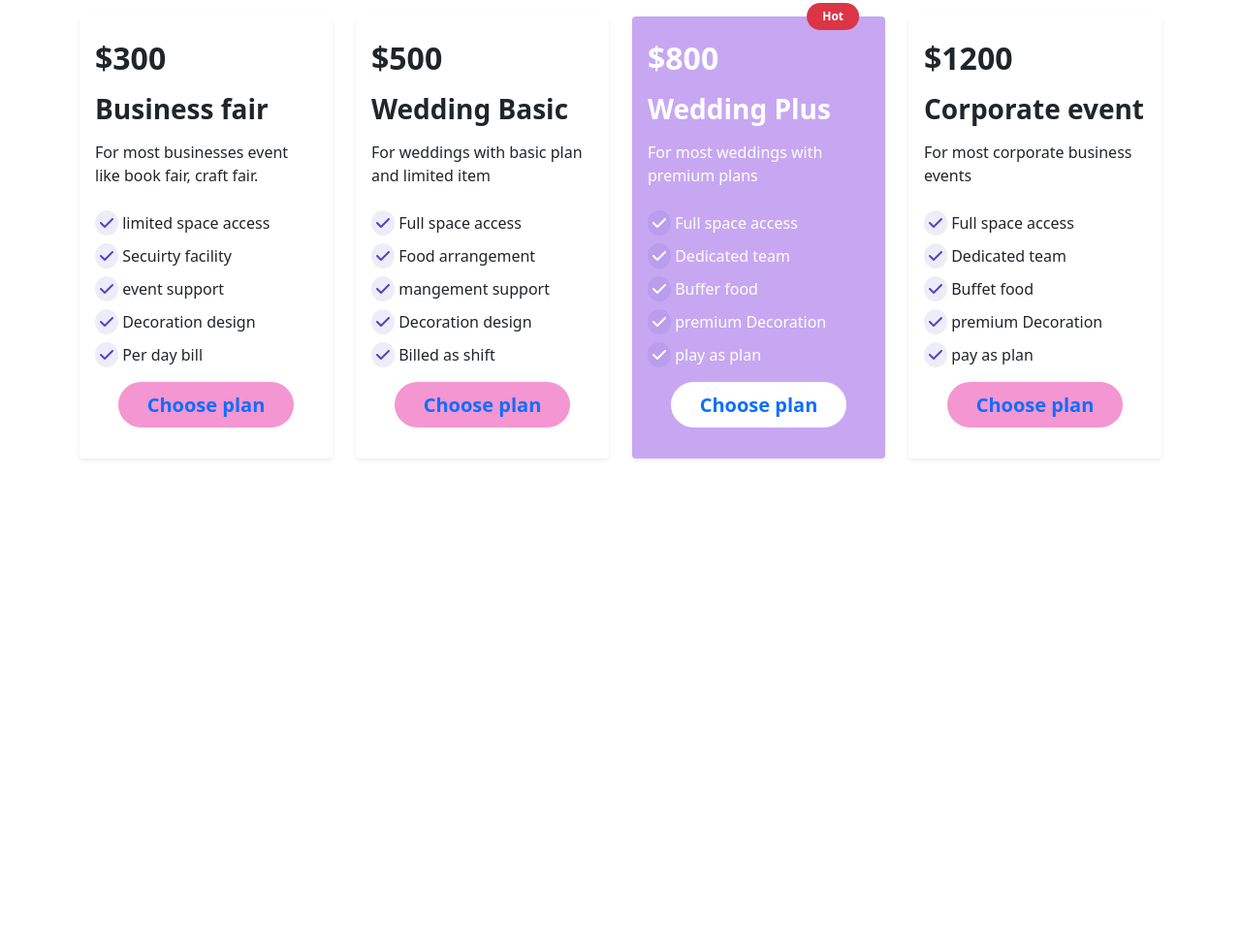
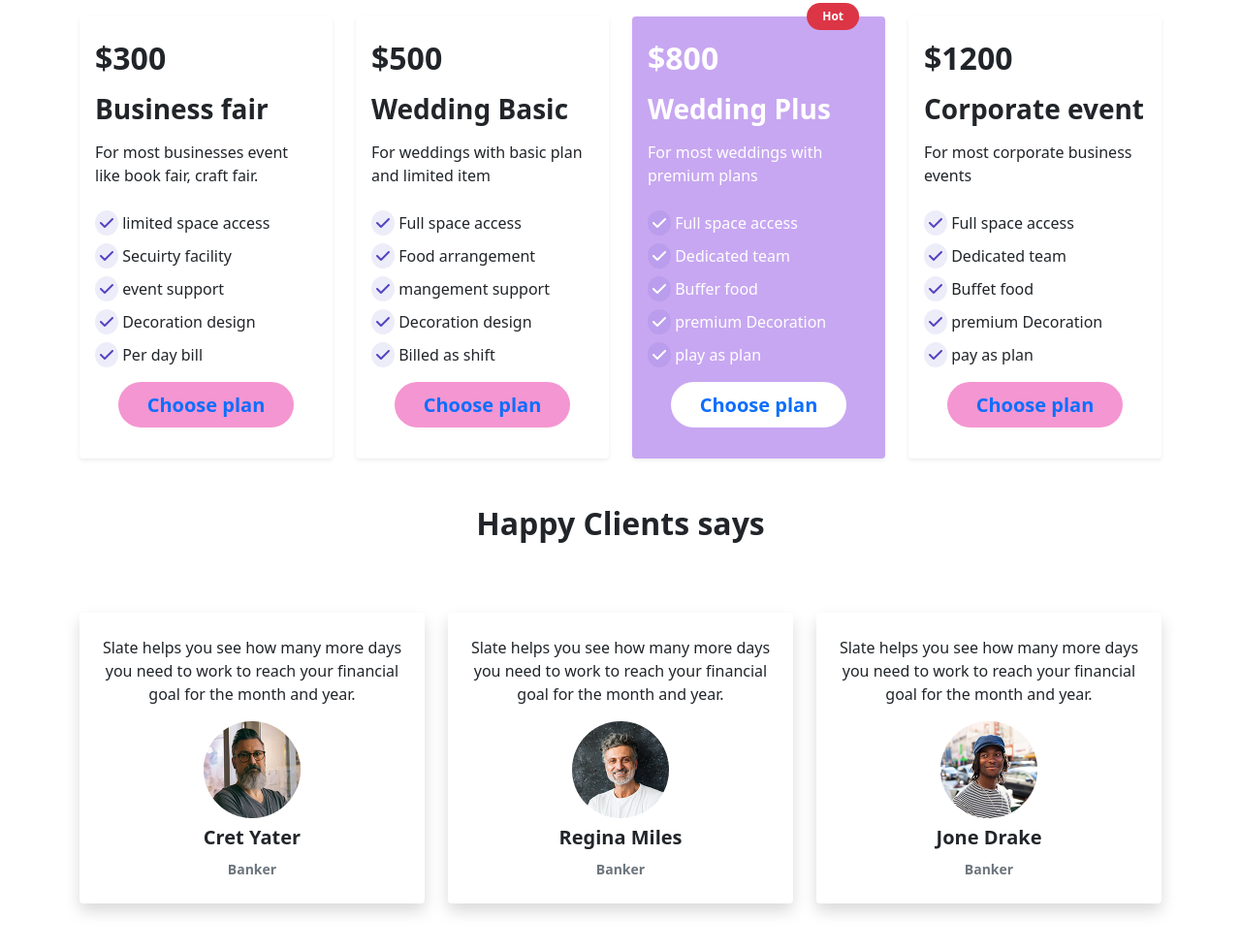
Before and after one commit to mohammadshariful/convention-center, a plain HTML site: page index.html in a window 1280 px wide. Shown: the part 1458-2438 px from the top of the page at 97% size. Before the commit the page ends 1979 px from the top, so only its background shows below. Drawn offline with nearby package versions, Linux system fonts and the light colour scheme.

Commit message:
testimonial section added

```diff
--- a/index.html
+++ b/index.html
@@ -434,6 +434,52 @@
         </div>
       </section>
       <!-- package details section end -->
+      <!-- testimonial section start -->
+      <section class="container my-5 text-center">
+        <h2 class="fw-bold my-5">Happy Clients says</h2>
+        <div class="row g-4 my-5">
+          <div class="col-sm-12 col-md-6 col-lg-4">
+            <div class="rounded shadow py-4 px-3">
+              <p>
+                Slate helps you see how many more days you need to work to reach
+                your financial goal for the month and year.
+              </p>
+              <div>
+                <img class="img-fluid" src="./images/person-1.png" alt="" />
+                <h5 class="fw-bold mt-2">Cret Yater</h5>
+                <small class="text-secondary fw-bold">Banker</small>
+              </div>
+            </div>
+          </div>
+          <div class="col-sm-12 col-md-6 col-lg-4">
+            <div class="rounded shadow py-4 px-3">
+              <p>
+                Slate helps you see how many more days you need to work to reach
+                your financial goal for the month and year.
+              </p>
+              <div>
+                <img class="img-fluid" src="./images/person-2.png" alt="" />
+                <h5 class="fw-bold mt-2">Regina Miles</h5>
+                <small class="text-secondary fw-bold">Banker</small>
+              </div>
+            </div>
+          </div>
+          <div class="col-sm-12 col-md-6 col-lg-4">
+            <div class="rounded shadow py-4 px-3">
+              <p>
+                Slate helps you see how many more days you need to work to reach
+                your financial goal for the month and year.
+              </p>
+              <div>
+                <img class="img-fluid" src="./images/person-3.png" alt="" />
+                <h5 class="fw-bold mt-2">Jone Drake</h5>
+                <small class="text-secondary fw-bold">Banker</small>
+              </div>
+            </div>
+          </div>
+        </div>
+      </section>
+      <!-- testimonial section end -->
     </main>
     <!-- Bootsrap js link -->
     <script
```
Also changed, not shown: images/person-1.png (renamed from images/person 1.png), images/person-2.png (renamed from images/person 2.png), images/person-3.png (renamed from images/person 3.png).
